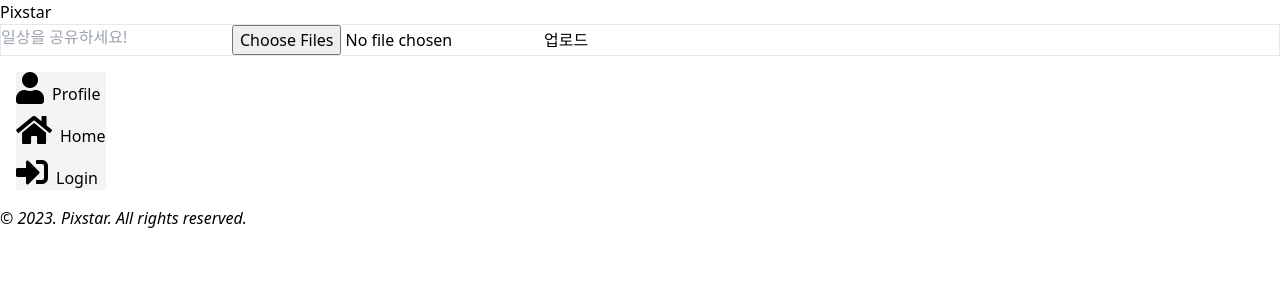
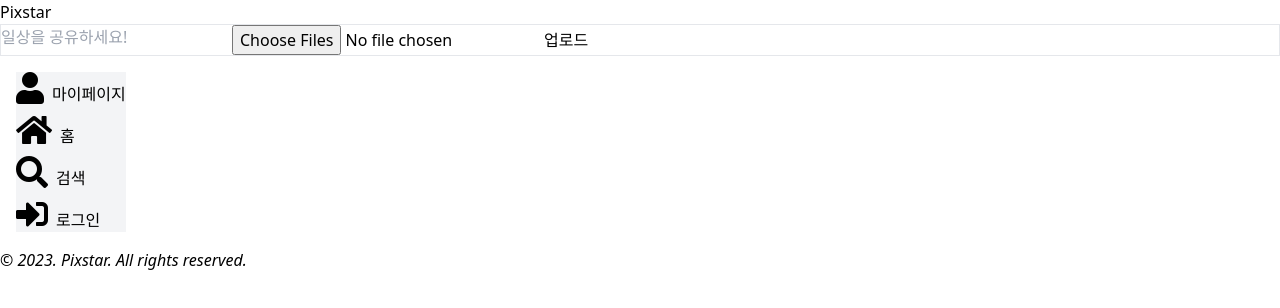
Before and after one commit to ormi-pixstar/pixstar-fe, a React (Create React App) app: page / in a window 1280 px wide. Shown: the top 308 px of the page. Built offline with nearby package versions, Linux system fonts and the light colour scheme; no server answers.

Commit message:
✏️ FIX: 네비게이션바 검색 항목 추가

```diff
--- a/src/components/common/Navbar.jsx
+++ b/src/components/common/Navbar.jsx
@@ -7,19 +7,25 @@ const Navbar = () => {
         <li>
           <Link to='/profile'>
             <i className='mr-2 fas fa-user fa-2x'></i>
-            <span className='hidden md:inline-block'>Profile</span>
+            <span className='hidden md:inline-block'>마이페이지</span>
           </Link>
         </li>
         <li>
           <Link to='/'>
             <i className='mr-2 fas fa-home fa-2x'></i>
-            <span className='hidden md:inline-block'>Home</span>
+            <span className='hidden md:inline-block'>홈</span>
+          </Link>
+        </li>
+        <li>
+          <Link to='/'>
+            <i className='mr-2 fas fa-search fa-2x'></i>
+            <span className='hidden md:inline-block'>검색</span>
           </Link>
         </li>
         <li>
           <Link to='/login'>
             <i className='mr-2 fas fa-sign-in-alt fa-2x'></i>
-            <span className='hidden md:inline-block'>Login</span>
+            <span className='hidden md:inline-block'>로그인</span>
           </Link>
         </li>
       </ul>
```
